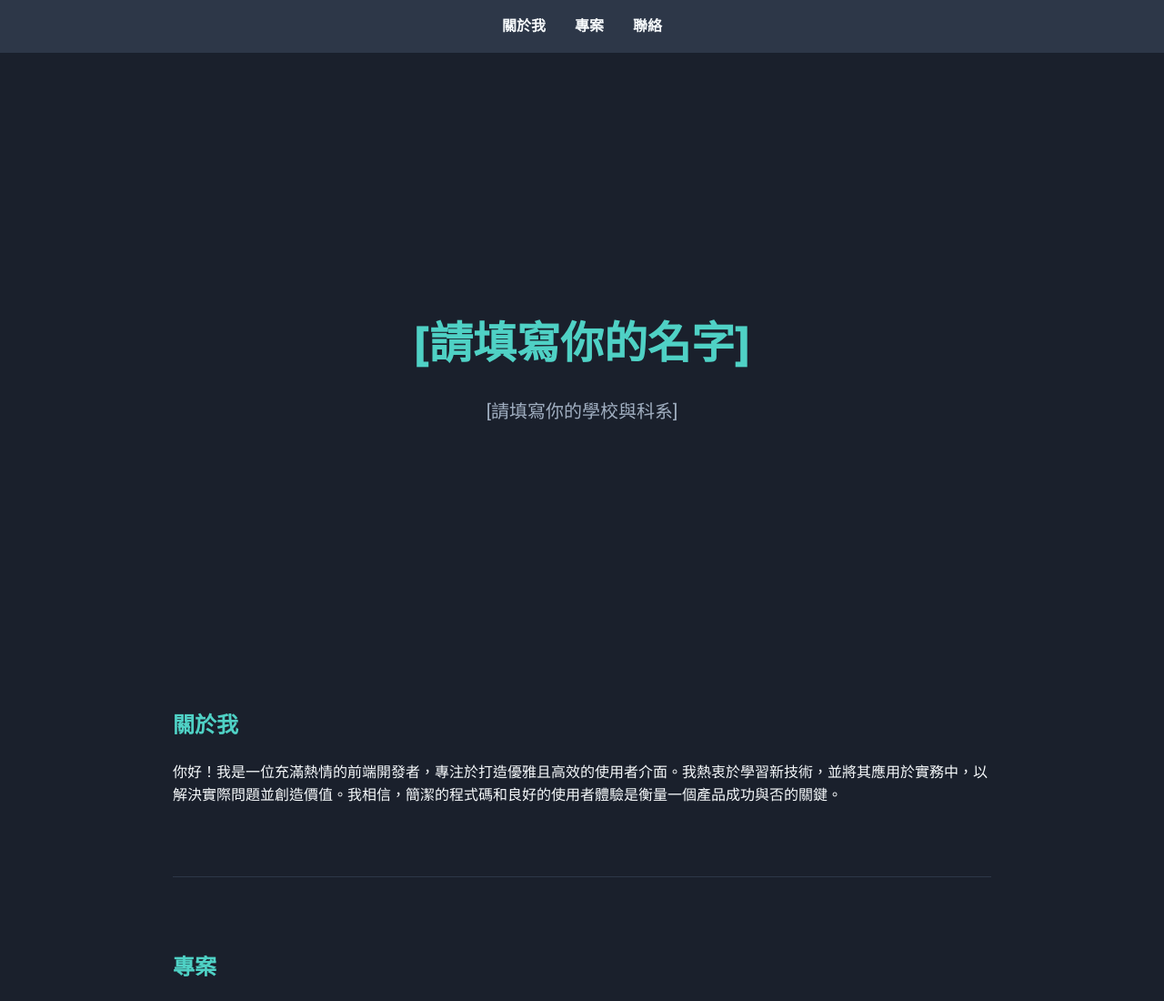
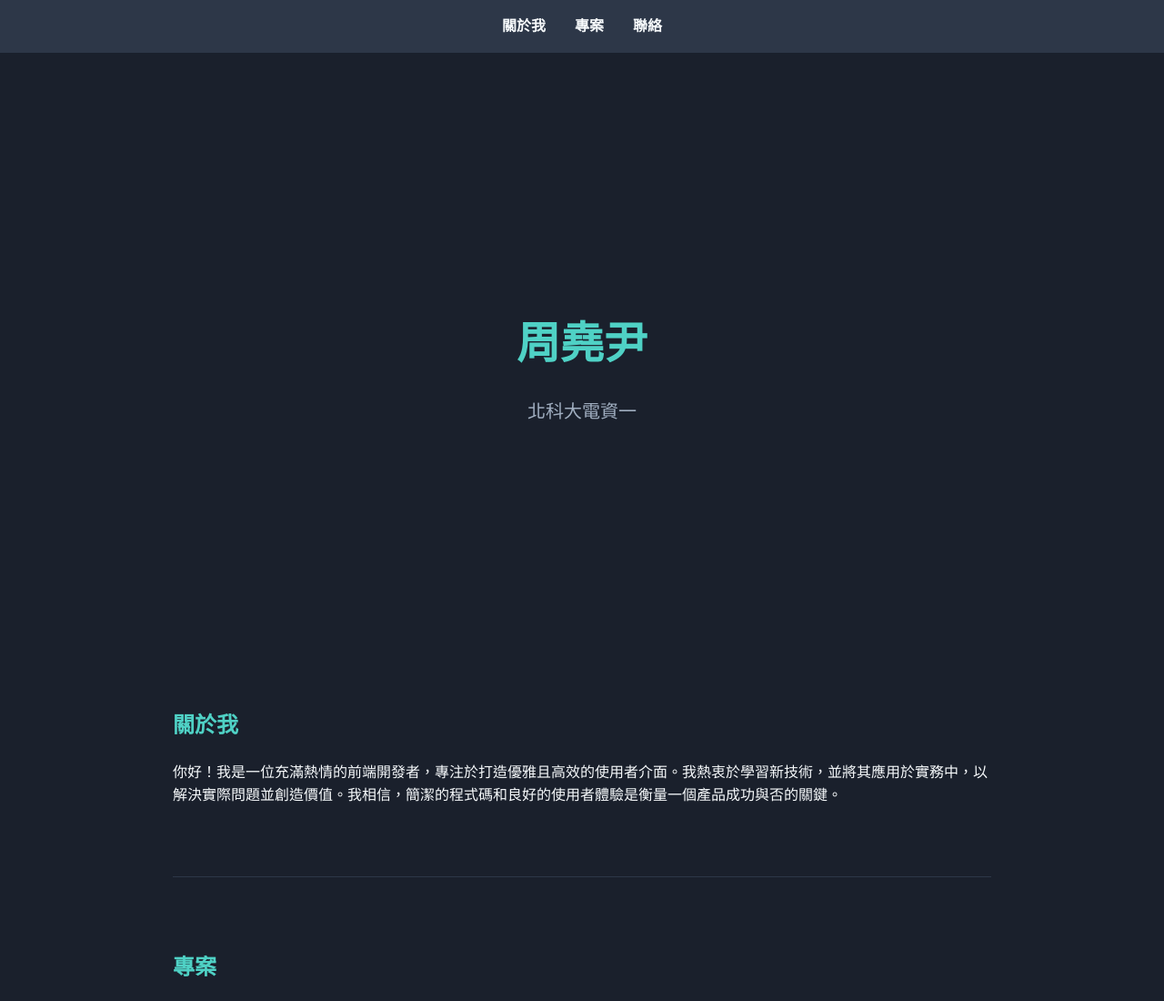
Before and after one commit to yingz8516-web/yingz8516, a plain HTML site: page index.html in a window 1280 px wide. Shown: the top 1100 px of the page at 91% size. Drawn offline with Linux system fonts and the light colour scheme.

Commit message:
Update index.html

```diff
--- a/index.html
+++ b/index.html
@@ -24,8 +24,8 @@
     <main>
         <section id="hero" class="hero-section">
             <div class="hero-content">
-                <h1>[請填寫你的名字]</h1>
-                <p>[請填寫你的學校與科系]</p>
+                <h1>周堯尹</h1>
+                <p>北科大電資一</p>
             </div>
         </section>
 
```
